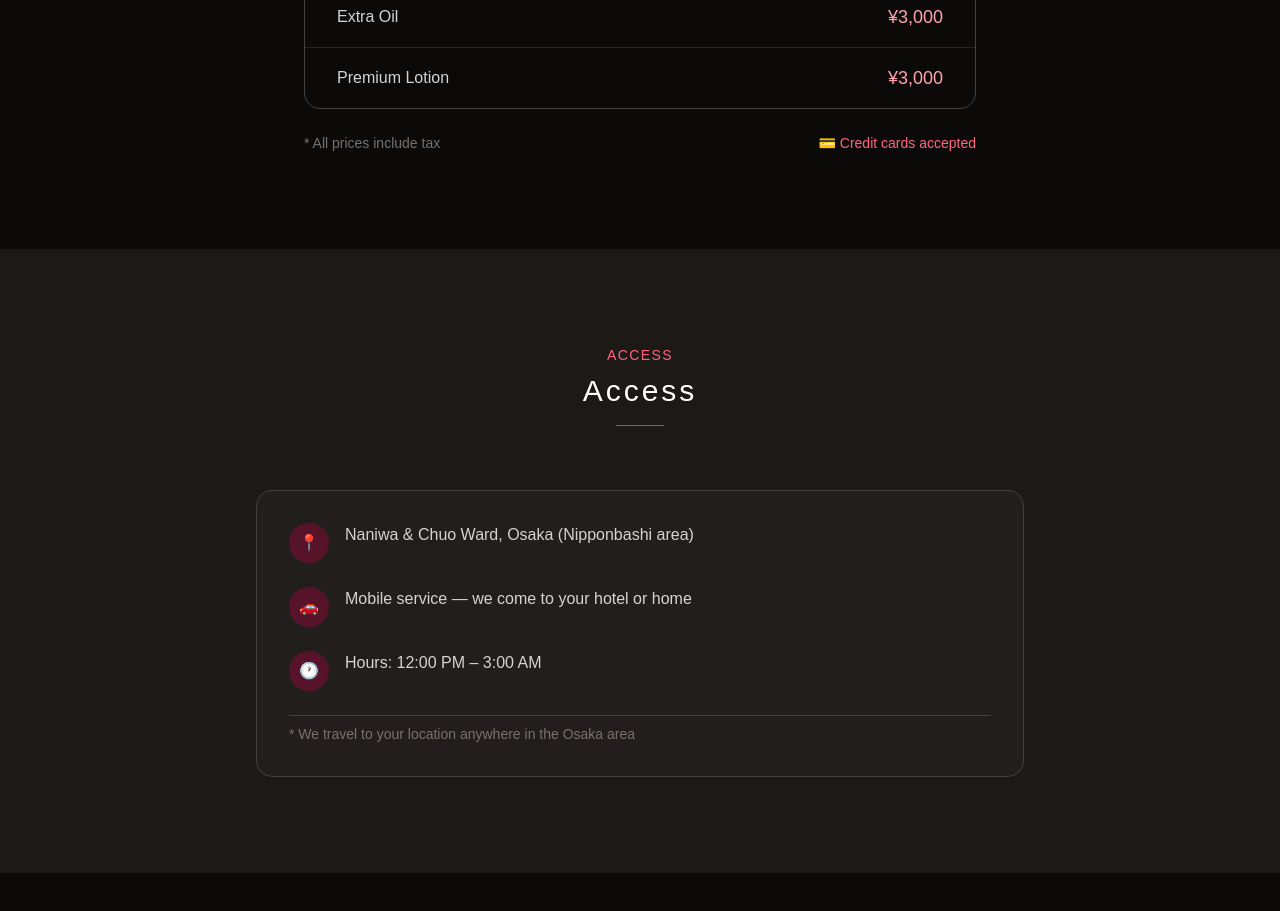
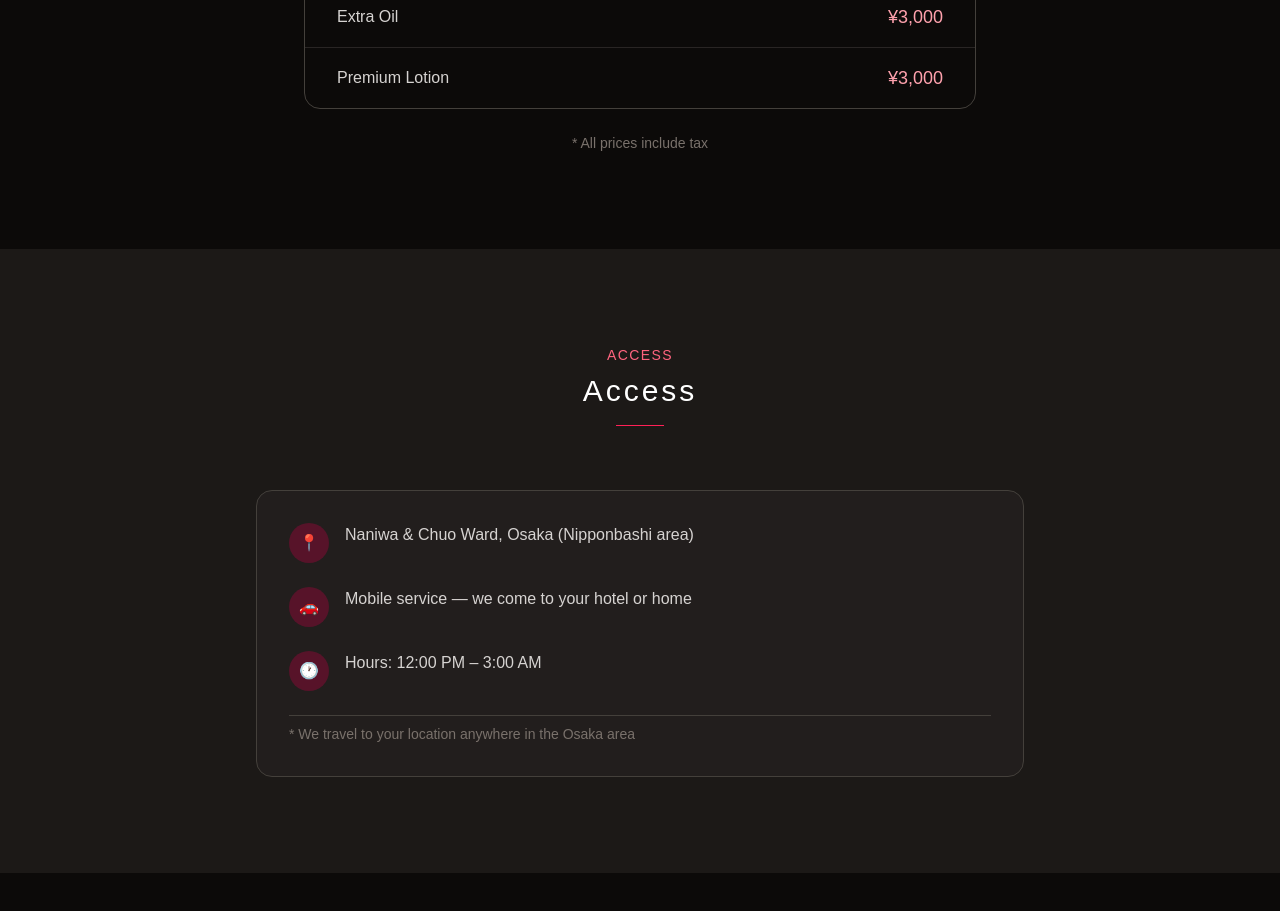
Before and after one commit to sgsasaki138-source/sakura-spa, a Next.js app: page /en in a window 1280 px wide. Shown: the part 2700-3611 px from the top of the page. Built offline with nearby package versions, Linux system fonts and the light colour scheme; no server answers; the database is empty.

Commit message:
fix: remove credit card payment notice

```diff
--- a/messages/en.json
+++ b/messages/en.json
@@ -53,7 +53,6 @@
     "subtitle": "Price",
     "course": "Luxury Lymphatic Course",
     "note": "* All prices include tax",
-    "card": "Credit cards accepted",
     "plans": [
       { "min": "60 min", "price": "¥14,000" },
       { "min": "90 min", "price": "¥16,000" },
--- a/messages/ja.json
+++ b/messages/ja.json
@@ -54,7 +54,6 @@
     "subtitle": "Price",
     "course": "ラグジュアリーリンパコース",
     "note": "※ 料金はすべて税込です",
-    "card": "カード払いOK",
     "plans": [
       { "min": "60分", "price": "¥14,000" },
       { "min": "90分", "price": "¥16,000" },
--- a/messages/ko.json
+++ b/messages/ko.json
@@ -53,7 +53,6 @@
     "subtitle": "Price",
     "course": "럭셔리 림프 코스",
     "note": "※ 모든 요금은 세금 포함입니다",
-    "card": "카드 결제 가능",
     "plans": [
       { "min": "60분", "price": "¥14,000" },
       { "min": "90분", "price": "¥16,000" },
--- a/messages/zh-TW.json
+++ b/messages/zh-TW.json
@@ -53,7 +53,6 @@
     "subtitle": "Price",
     "course": "奢華淋巴護理套餐",
     "note": "※ 所有價格含稅",
-    "card": "支援信用卡付款",
     "plans": [
       { "min": "60分鐘", "price": "¥14,000" },
       { "min": "90分鐘", "price": "¥16,000" },
--- a/messages/zh.json
+++ b/messages/zh.json
@@ -53,7 +53,6 @@
     "subtitle": "Price",
     "course": "奢华淋巴护理套餐",
     "note": "※ 所有价格含税",
-    "card": "支持信用卡付款",
     "plans": [
       { "min": "60分钟", "price": "¥14,000" },
       { "min": "90分钟", "price": "¥16,000" },
--- a/src/app/[locale]/page.tsx
+++ b/src/app/[locale]/page.tsx
@@ -184,9 +184,8 @@
               ))}
             </div>
           </div>
-          <div className="mt-6 flex flex-col sm:flex-row justify-between items-center gap-2 text-sm text-stone-500">
+          <div className="mt-6 text-center text-sm text-stone-500">
             <span>{t('price.note')}</span>
-            <span className="text-rose-400">💳 {t('price.card')}</span>
           </div>
         </div>
       </section>
```
